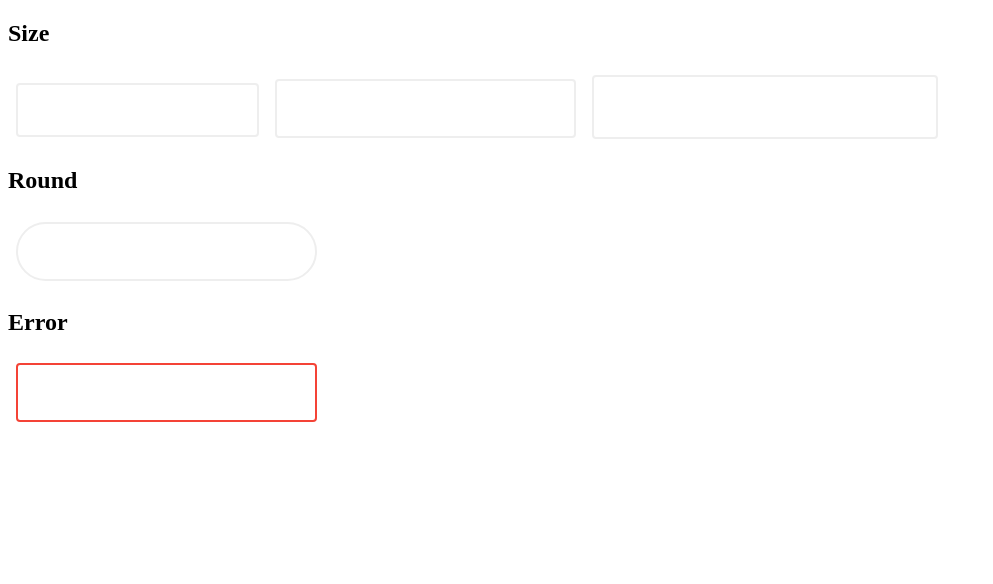
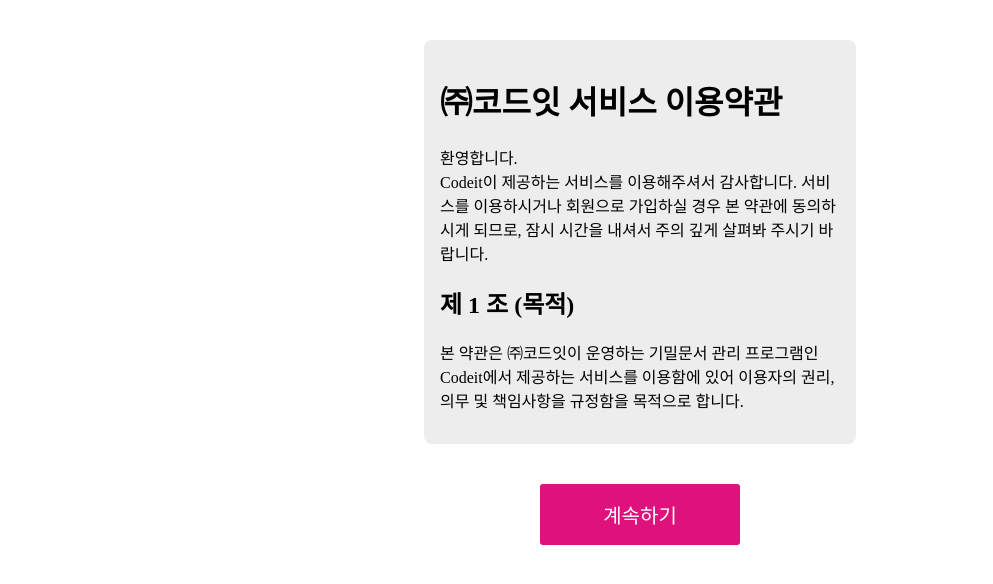
Before and after one commit to BZzzzi/react-study, a React (Vite) app: page / in a window 1280 px wide. Shown: the top 584 px of the page, without its empty margins (0-993 px from the left). Built offline with nearby package versions, Linux system fonts and the light colour scheme.

Commit message:
[Styled Components] 스타일 상속 - styled() 를 통한 스타일 재사용 - JSX 문법 컴포넌트의 상속 방법

```diff
--- a/src/App.jsx
+++ b/src/App.jsx
@@ -1,24 +1,52 @@
 import styled from "styled-components";
-import Input from "./Input";
+import Button from "./Button";
 
-const Container = styled.div`
-  ${Input} {
-    margin: 8px;
+function TermsOfService({ className }) {
+  return (
+    <div className={className}>
+      <h1>㈜코드잇 서비스 이용약관</h1>
+      <p>
+        환영합니다.
+        <br />
+        Codeit이 제공하는 서비스를 이용해주셔서 감사합니다. 서비스를
+        이용하시거나 회원으로 가입하실 경우 본 약관에 동의하시게 되므로, 잠시
+        시간을 내셔서 주의 깊게 살펴봐 주시기 바랍니다.
+      </p>
+      <h2>제 1 조 (목적)</h2>
+      <p>
+        본 약관은 ㈜코드잇이 운영하는 기밀문서 관리 프로그램인 Codeit에서
+        제공하는 서비스를 이용함에 있어 이용자의 권리, 의무 및 책임사항을
+        규정함을 목적으로 합니다.
+      </p>
+    </div>
+  );
+}
+
+const StyledTermsOfService = styled(TermsOfService)`
+  background-color: #ededed;
+  border-radius: 8px;
+  padding: 16px;
+  margin: 40px auto;
+  width: 400px;
+`;
+
+const SubmitButton = styled(Button)`
+  background-color: #de117d;
+  display: block;
+  margin: 0 auto;
+  width: 200px;
+
+  &:hover {
+    background-color: #f5070f;
   }
 `;
 
 function App() {
   return (
-    <Container>
-      <h2>Size</h2>
-      <Input size="small" />
-      <Input size="medium" />
-      <Input size="large" />
-      <h2>Round</h2>
-      <Input round />
-      <h2>Error</h2>
-      <Input error />
-    </Container>
+    <div>
+      <StyledTermsOfService />
+      <SubmitButton>계속하기</SubmitButton>
+    </div>
   );
 }
 
```
